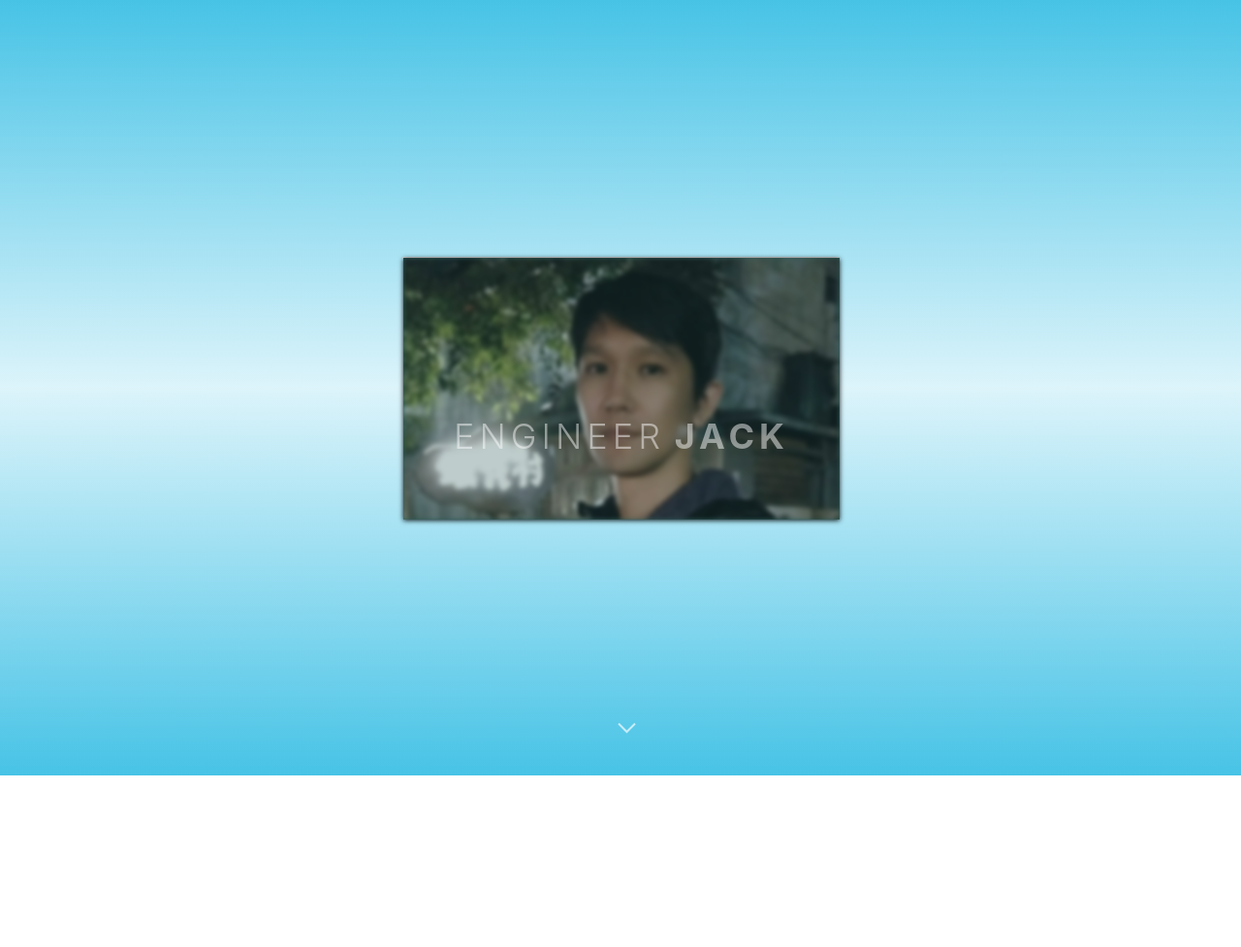
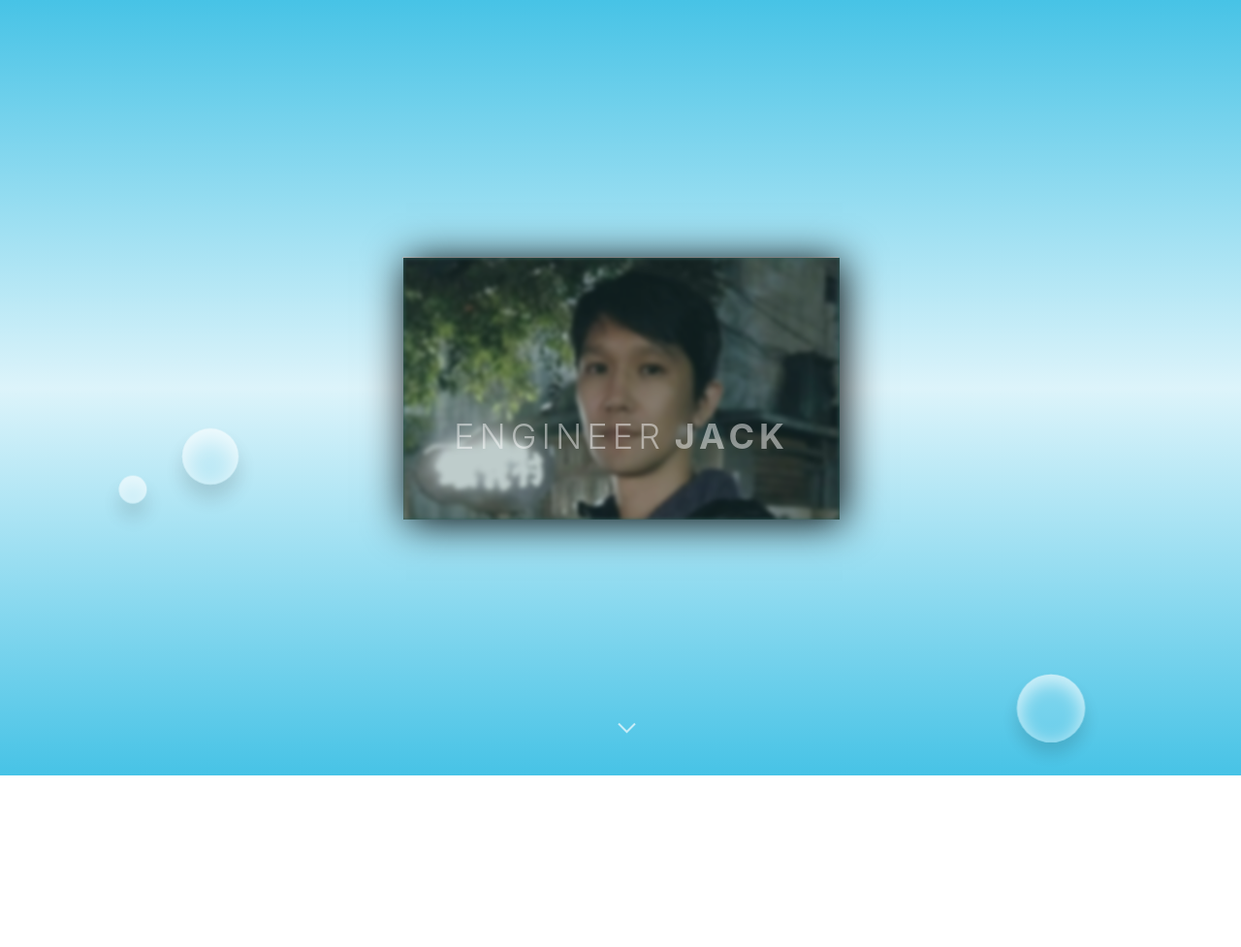
Before and after one commit to LinMinFan/.io, a PHP site: page / in a window 1280 px wide. Shown: the top 977 px of the page at 97% size. Run offline with PHP 8.4, Linux system fonts and the light colour scheme; some libraries are stand-ins or nearby versions.

Commit message:
[changes] 增加home 背景動畫

```diff
--- a/css/home.css
+++ b/css/home.css
@@ -29,7 +29,7 @@
     cursor: pointer;
     transition: 0.6s;
     transform-style: preserve-3d;
-    box-shadow: 0 1px 5px rgba(0, 0, 0, 0.9);
+    box-shadow: 3px 3px 40px rgba(0, 0, 0,1);
   }
 
   figure.front {
@@ -115,7 +115,6 @@
 
   .front:hover h2 {
     color: #fff;
-    -webkit-transform: translate3d(0, -50%, 0) translate3d(0, -40px, 0);
     transform: translate3d(0, -50%, 0) translate3d(0, -40px, 0);
   }
 
@@ -177,7 +176,6 @@
     transition: opacity .35s, transform .35s;
     transition-delay: 0.5s;
     transform: translate3d(-40px, 0, 0);
-    text-shadow: 1px 1px 3px #000;
   }
 
   .card.flipped .back dl {
@@ -236,3 +234,132 @@
 
 
   /* background */
+
+  .wrapper {
+    position: absolute;
+    top: 0%;
+    left: 0;
+    width: 100%;
+    height: 100%;
+    /* margin-top: -200px; */
+    overflow: hidden;
+  }
+
+  .bg-bubbles {
+    position: absolute;
+    top: 0;
+    left: 0;
+    width: 100%;
+    height: 100%;
+    z-index: 0;
+  }
+
+  .bg-bubbles li {
+    position: absolute;
+    list-style: none;
+    display: block;
+    width: 40px;
+    height: 40px;
+    opacity: 0.7;
+    box-shadow: 0 20px 30px rgba(0, 0, 0, 0.2), inset 0px 10px 30px 5px rgba(255, 255, 255, 1);
+    bottom: -180px;
+    border-radius: 50%;
+    animation: square 25s infinite;
+    transition-timing-function: linear;
+  }
+
+  .bg-bubbles li::after{
+    content: "";
+    width: 36px;
+    height: 36px;
+    background: radial-gradient(ellipse at center,  rgba(255,255,255,0.5) 0%,rgba(255,255,255,0) 70%);
+    filter: progid:DXImageTransform.Microsoft.gradient( startColorstr='#80ffffff', endColorstr='#00ffffff',GradientType=1 );
+  }
+
+  .bg-bubbles li:nth-child(1) {
+    left: var(--i);
+  }
+
+  .bg-bubbles li:nth-child(2) {
+    left: var(--i);
+    width: 80px;
+    height: 80px;
+    animation-delay: 2s;
+    animation-duration: 17s;
+  }
+
+  .bg-bubbles li:nth-child(3) {
+    left: var(--i);
+    animation-delay: 4s;
+  }
+
+  .bg-bubbles li:nth-child(4) {
+    left: var(--i);
+    width: 60px;
+    height: 60px;
+    animation-duration: 19s;
+    background-color: rgba(255, 255, 255, 0.25);
+  }
+
+  .bg-bubbles li:nth-child(5) {
+    left: var(--i);
+  }
+
+  .bg-bubbles li:nth-child(6) {
+    left: var(--i);
+    width: 120px;
+    height: 120px;
+    animation-delay: 3s;
+    background-color: rgba(255, 255, 255, 0.2);
+  }
+
+  .bg-bubbles li:nth-child(7) {
+    left: var(--i);
+    width: 130px;
+    height: 130px;
+    animation-delay: 6s;
+  }
+
+  .bg-bubbles li:nth-child(8) {
+    left: var(--i);
+    width: 20px;
+    height: 20px;
+    animation-delay: 13s;
+    animation-duration: 40s;
+  }
+
+  .bg-bubbles li:nth-child(9) {
+    left: var(--i);
+    width: 30px;
+    height: 30px;
+    animation-delay: 2s;
+    animation-duration: 40s;
+    background-color: rgba(255, 255, 255, 0.3);
+  }
+
+  .bg-bubbles li:nth-child(10) {
+    left: var(--i);
+    width: 160px;
+    height: 160px;
+    animation-delay: 9s;
+  }
+
+  @keyframes square {
+    0% {
+      transform:  translateY(0) scale(0.5);
+      left: calc(var(--i) - 5%);
+    }
+
+    15% {
+      left: calc(var(--i) + 10%);
+    }
+
+    45% {
+      left: calc(var(--i) + 1%);
+    }
+
+    100% {
+      transform: translateY(-1000px) scale(1);
+      left: calc(var(--i) + 20%);
+    }
+  }
--- a/index.html
+++ b/index.html
@@ -21,6 +21,22 @@
 
 <body>
     <header id="header">
+        <div>
+            <div class="wrapper">
+                <ul class="bg-bubbles">
+                  <li style="--i:5%"></li>
+                  <li style="--i:10%"></li>
+                  <li style="--i:20%"></li>
+                  <li style="--i:35%"></li>
+                  <li style="--i:60%"></li>
+                  <li style="--i:70%"></li>
+                  <li style="--i:27%"></li>
+                  <li style="--i:50%"></li>
+                  <li style="--i:25%"></li>
+                  <li style="--i:75%"></li>
+                </ul>
+                </div>
+        </div>
         <div class="main_nav">
             <div class="containerbox">
                 <div class="mobile-toggle"> <span></span> <span></span> <span></span> </div>
--- a/portfolio.html
+++ b/portfolio.html
@@ -197,16 +197,7 @@
                         </div>
                     </div>
                     <!--  -->
-                    <!--  -->
-                    <div class="col-4 mt-4 d-flex justify-content-center">
-                        <div class="card text-center cardbox">
-                            <img class="card-img-top" src="./img/pic.jpg" style="width:100%">
-                            <div class="card-body">
-                                <h4 class="card-title">施工中</h4>
-                                <a href="#" class="btn btn-primary">Ready</a>
-                            </div>
-                        </div>
-                    </div>
+
                 </div>
             </div>
             <!-- modal -->
```
